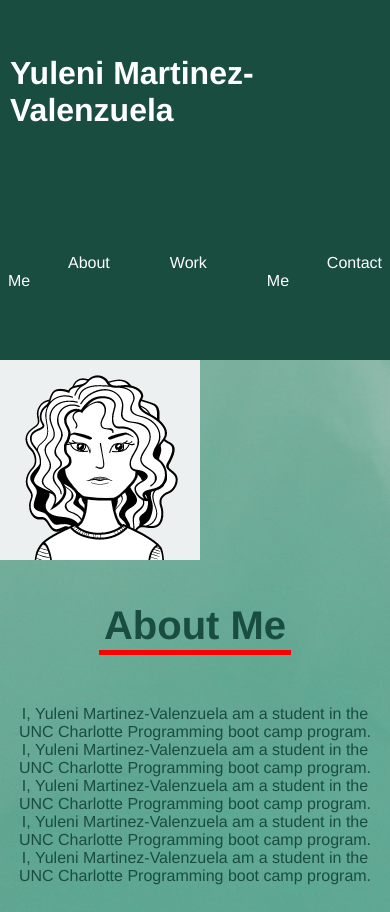
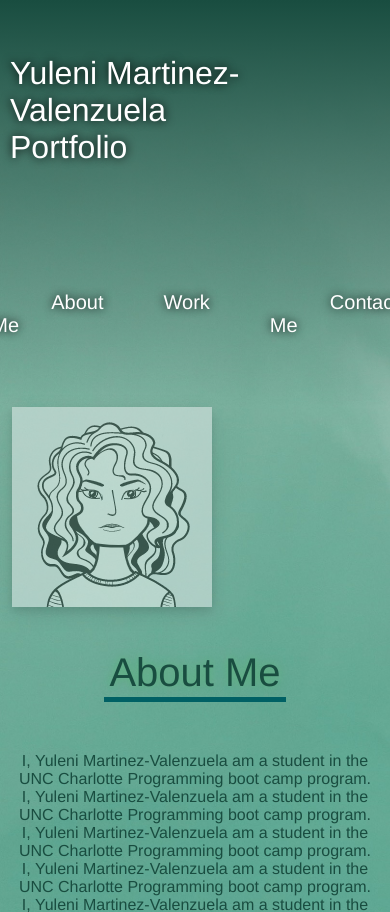
Before and after one commit to Yuleni1/Porfolio-challange-2, a plain HTML site: page index.html in a window 390 px wide. Shown: the top 912 px of the page. Drawn offline with Linux system fonts and the light colour scheme.

Commit message:
phase two header, hero added

```diff
--- a/assets/css/style.css
+++ b/assets/css/style.css
@@ -23,18 +23,26 @@ header {
     display: flex;
     justify-content: space-between;
     flex-wrap: wrap;
-    background-color: var(--primary-color);
-}
+    background-image: linear-gradient(#194d40,transparent);
 
-header a {
-    text-decoration: none;
-    color: white;
 }
 
 header h1 {
     color: white;
     margin: 55px 10px;
+    text-shadow: 0 0 10px rgba(0, 0, 0, 0.973);
+    font-weight: normal;
 }
+
+header a {
+    font-size: 20px;
+    text-decoration: none;
+    color: white;
+    text-shadow: 0 0 10px rgba(0, 0, 0, 0.973);
+}
+
+
+
 
 header nav {
     margin: 70px 10px
@@ -54,7 +62,13 @@ header nav ul li a {
 /*Hero style starts*/
 .hero {
     display: flex;
+}
 
+.hero img {
+    background-color: white;
+    box-shadow: 0 4px 8px 0 rgba(0, 0, 0, 0.2), 0 6px 20px 0 rgba(0, 0, 0, 0.19);
+    opacity: 0.5;
+    margin:0px 0px 0px 12px;
 }
 
 
@@ -64,6 +78,8 @@ header nav ul li a {
 h2 {
     font-size: 60px;
     margin: 40px 0px;
+    font-weight: normal;
+    text-shadow: 0 0 10px rgba(91, 180, 118, 0.973);
 
 }
 
@@ -74,8 +90,8 @@ h2 {
 }
 
 .about-me-flex h2 {
-    padding: 10px 10px 0 50px;
-    border-right: 5px solid red;
+    padding: 10px 10px 0 60px;
+    border-right: 3px solid var(--secondary-color);
     line-height: 2.5;
 }
 
@@ -94,7 +110,7 @@ h2 {
 
 .container h2 {
     padding: 10px 10px 0 175px;
-    border-right: 5px solid red;
+    border-right: 3px solid var(--secondary-color);
     line-height: 2.5;
 }
 
@@ -158,8 +174,8 @@ h2 {
 }
 
 .contact-me-flex h2 {
-    padding: 10px 10px 0 0px;
-    border-right: 5px solid red;
+    padding: 10px 10px 0 5px;
+    border-right: 3px solid var(--secondary-color);
     line-height: 2.5;
 
 }
@@ -186,7 +202,7 @@ footer {
 
     .about-me-flex h2 {
         border-right: none;
-        border-bottom: 5px solid red;
+        border-bottom: 5px solid var(--secondary-color);
         margin-inline: auto;
         padding: 5px;
         line-height: 1;
@@ -204,7 +220,7 @@ footer {
     }
     .container h2 {
         border-right: none;
-        border-bottom: 5px solid red;
+        border-bottom: 5px solid var(--secondary-color);
         margin-inline: auto;
         padding: 5px;
         line-height: 1;
@@ -219,7 +235,7 @@ footer {
 
 .contact-me-flex h2{
     border-right: none;
-    border-bottom: 5px solid red;
+    border-bottom: 5px solid var(--secondary-color);
     margin-inline: auto;
     padding: 5px;
     line-height: 1;
--- a/index.html
+++ b/index.html
@@ -13,7 +13,10 @@
 <!-- navigation tags -->
 <header>
 
-<h1>Yuleni Martinez-Valenzuela</h1>
+<h1>Yuleni Martinez-Valenzuela
+    <P>Portfolio</P>
+</h1>
+
 
 <nav>
 
@@ -32,15 +35,20 @@
     </ul>
 
 </nav>
+
+
+
+</section>
 </header>
 <!-- end navigation-->
 
 <!-- hero section begins -->
 
+
 <section class="hero">
 
-    <img src="assets\images\Avatar.png" title="Avatar" alt="">
-    <h2></h2>
+        <img src="assets\images\Avatar.png" title="Avatar" alt="">
+        <h2></h2>
 
 </section>
 
```
